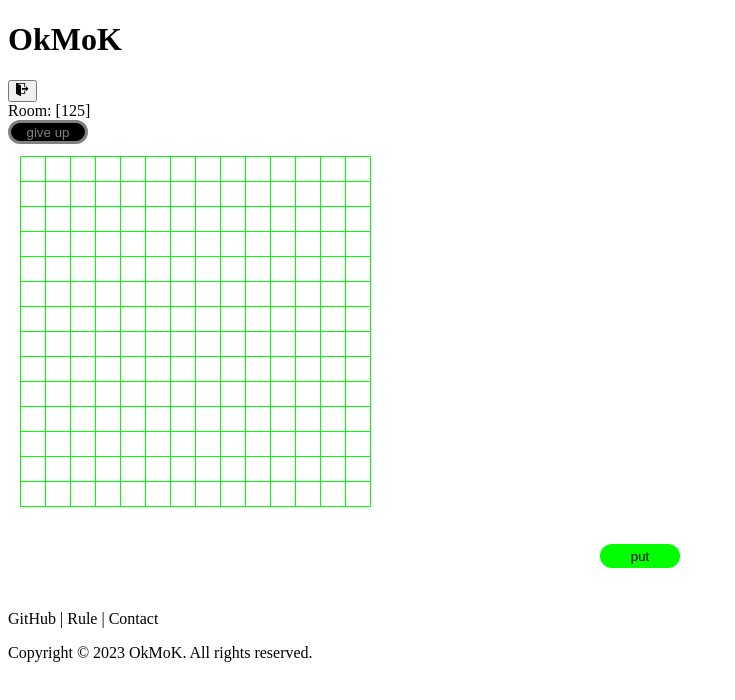
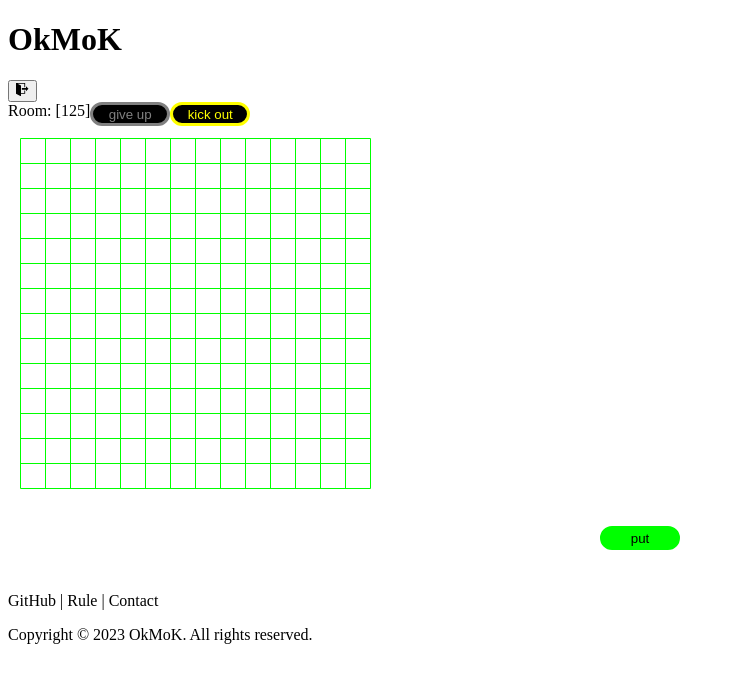
Before and after one commit to OkMoK-co/OkMoK, a Next.js app in the folder hybrid/: page /game in a window 1280 px wide. Shown: the top 700 px of the page, without its empty margins (0-735 px from the left). Built offline with nearby package versions, Linux system fonts and the light colour scheme.

Commit message:
[Feat] 게임페이지 킥아웃 버튼 #18

```diff
--- /dev/null
+++ b/hybrid/src/components/game/KickoutButton.tsx
@@ -0,0 +1,19 @@
+import { useState } from 'react';
+import styled from 'styled-components';
+
+const Button = styled.button<{ active: boolean }>`
+  color: ${(props) => (props.active ? '#ffff00' : '#808080')};
+  background-color: black;
+  border: solid ${(props) => (props.active ? '#ffff00' : '#808080')};
+  border-radius: 1rem;
+  width: 5rem;
+  height: 1.5rem;
+  &:hover {
+    cursor: pointer;
+  }
+`;
+
+export default function KickoutButton() {
+  const [isActivate, setActivate] = useState(true);
+  return <Button active={isActivate}> kick out </Button>;
+}
--- a/hybrid/src/components/game/OmokBoard.tsx
+++ b/hybrid/src/components/game/OmokBoard.tsx
@@ -29,12 +29,12 @@
     if (!ctx) return;
     ctx.strokeStyle = '#00ff00';
     for (let i = 0; i < 15; i++) {
-      // horizontal line draw
+      // vertical line draw
       ctx.beginPath();
       ctx.moveTo(blank + i * 25, blank);
       ctx.lineTo(blank + i * 25, height - blank);
       ctx.stroke();
-      // vertical line draw
+      // horizontal line draw
       ctx.beginPath();
       ctx.moveTo(blank, blank + i * 25);
       ctx.lineTo(height - blank, blank + i * 25);
@@ -80,8 +80,8 @@
     if (!ctx) return;
     ctx.clearRect(0, 0, width, height);
     ctx.beginPath();
-    ctx.strokeStyle = '#00ff00';
-    ctx.fillStyle = '#00ff00';
+    ctx.strokeStyle = '#ff00ff';
+    ctx.fillStyle = 'rgba(0, 255, 0, 0.5)';
     ctx.arc(blank + x * 25, blank + y * 25, 10, 0, 2 * Math.PI);
     ctx.fill();
     ctx.stroke();
--- a/hybrid/src/pages/game.tsx
+++ b/hybrid/src/pages/game.tsx
@@ -1,18 +1,26 @@
-import type { ReactElement } from 'react';
+import { ReactElement, useState } from 'react';
 import type { NextPageWithLayout } from '@/pages/_app';
+import styled from 'styled-components';
 import GameLayout from '@/components/layout/GameLayout';
 import GiveupButton from '@/components/game/GiveupButton';
 import Timer from '@/components/game/Timer';
 import Players from '@/components/game/Players';
 import OmokBoard from '@/components/game/OmokBoard';
+import KickoutButton from '@/components/game/KickoutButton';
+
+const GameTopWrap = styled.div`
+  display: flex;
+`;
 
 const Game: NextPageWithLayout = () => {
+  const [inGame, setInGame] = useState(false); //상태관리를 써야할까?
   return (
     <main>
-      <div>
+      <GameTopWrap>
         <div>Room: [125]</div>
         <GiveupButton />
-      </div>
+        <KickoutButton />
+      </GameTopWrap>
       <OmokBoard />
       <Timer />
       <Players />
```
